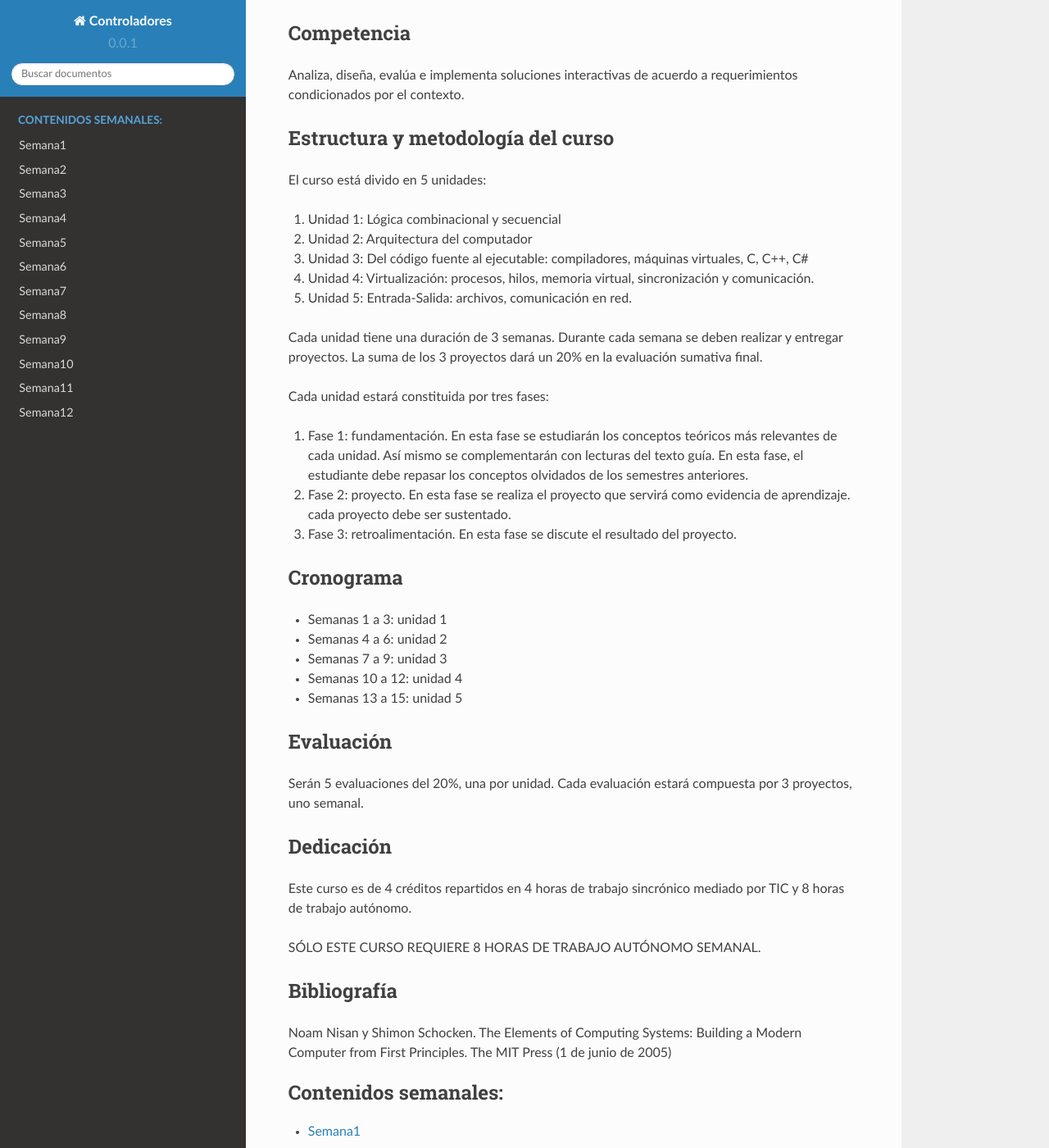
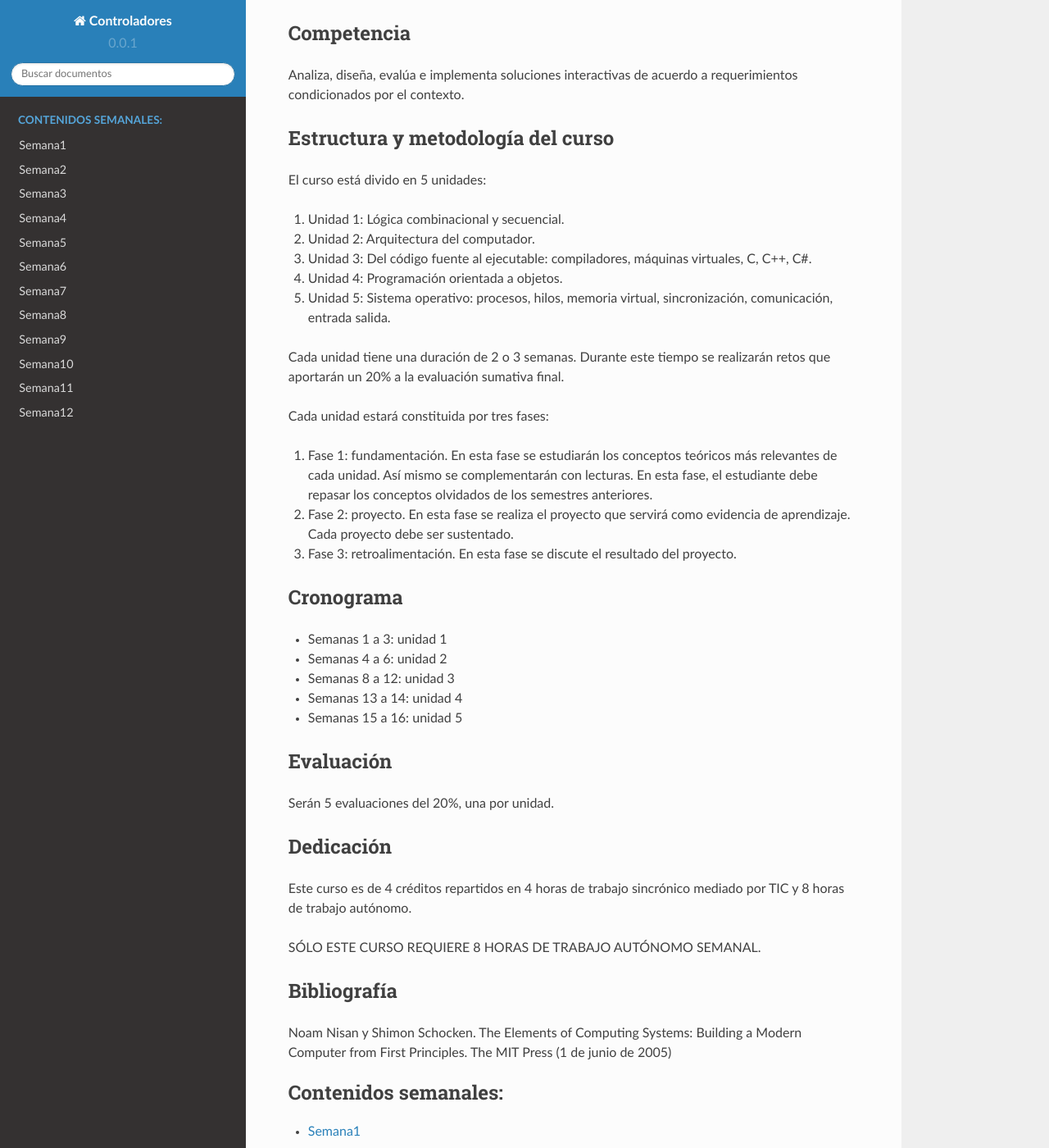
Before and after one commit to juanferfranco/controladores, a Sphinx documentation site: the page built from docs/index.rst, in a window 1280 px wide and 1400 px high, scrolled down 760 px. Shown: the whole window at 82% size. Built offline with Sphinx 7.4.7 and the Read the Docs theme 2.0.0, drawn with Linux system fonts in a browser that asks for light colours.

Commit message:
update index

```diff
--- a/docs/index.rst
+++ b/docs/index.rst
@@ -42,35 +42,36 @@ Estructura y metodología del curso
 -----------------------------------
 El curso está divido en 5 unidades:
 
-#. Unidad 1: Lógica combinacional y secuencial
-#. Unidad 2: Arquitectura del computador
-#. Unidad 3: Del código fuente al ejecutable: compiladores, máquinas virtuales, C, C++, C#
-#. Unidad 4: Virtualización: procesos, hilos, memoria virtual, sincronización y comunicación.
-#. Unidad 5: Entrada-Salida: archivos, comunicación en red.
+#. Unidad 1: Lógica combinacional y secuencial.
+#. Unidad 2: Arquitectura del computador.
+#. Unidad 3: Del código fuente al ejecutable: compiladores, máquinas virtuales, C, C++, C#.
+#. Unidad 4: Programación orientada a objetos.
+#. Unidad 5: Sistema operativo: procesos, hilos, memoria virtual, sincronización, comunicación,
+   entrada salida.
 
-Cada unidad tiene una duración de 3 semanas. Durante cada semana se deben realizar y entregar
-proyectos. La suma de los 3 proyectos dará un 20% en la evaluación sumativa final.
+Cada unidad tiene una duración de 2 o 3 semanas. Durante este tiempo se realizarán
+retos que aportarán un 20% a la evaluación sumativa final.
 
 Cada unidad estará constituida por tres fases:
 
 #. Fase 1: fundamentación. En esta fase se estudiarán los conceptos teóricos más relevantes de
-   cada unidad. Así mismo se complementarán con lecturas del texto guía. En esta fase, el estudiante
+   cada unidad. Así mismo se complementarán con lecturas. En esta fase, el estudiante
    debe repasar los conceptos olvidados de los semestres anteriores.
 #. Fase 2: proyecto. En esta fase se realiza el proyecto que servirá como evidencia de aprendizaje.
-   cada proyecto debe ser sustentado.
+   Cada proyecto debe ser sustentado.
 #. Fase 3: retroalimentación. En esta fase se discute el resultado del proyecto.
 
 Cronograma
 ------------
 * Semanas 1 a 3: unidad 1
 * Semanas 4 a 6: unidad 2
-* Semanas 7 a 9: unidad 3
-* Semanas 10 a 12: unidad 4
-* Semanas 13 a 15: unidad 5
+* Semanas 8 a 12: unidad 3
+* Semanas 13 a 14: unidad 4
+* Semanas 15 a 16: unidad 5
 
 Evaluación
 -----------
-Serán 5 evaluaciones del 20%, una por unidad. Cada evaluación estará compuesta por 3 proyectos, uno semanal.
+Serán 5 evaluaciones del 20%, una por unidad.
 
 Dedicación
 -----------
```
